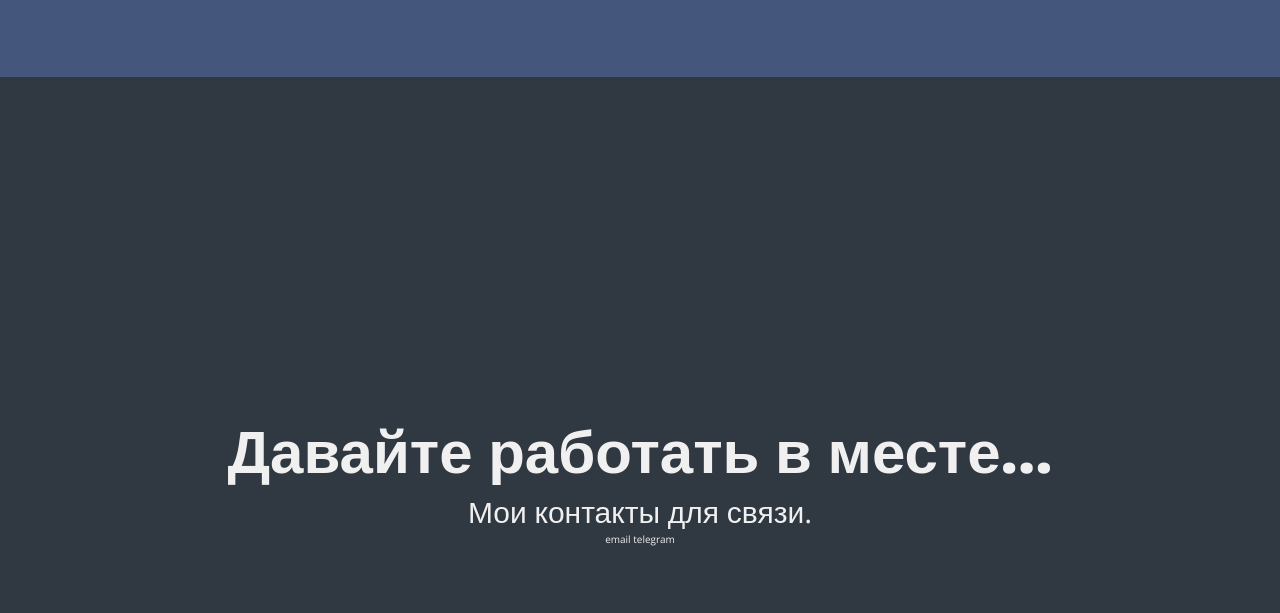
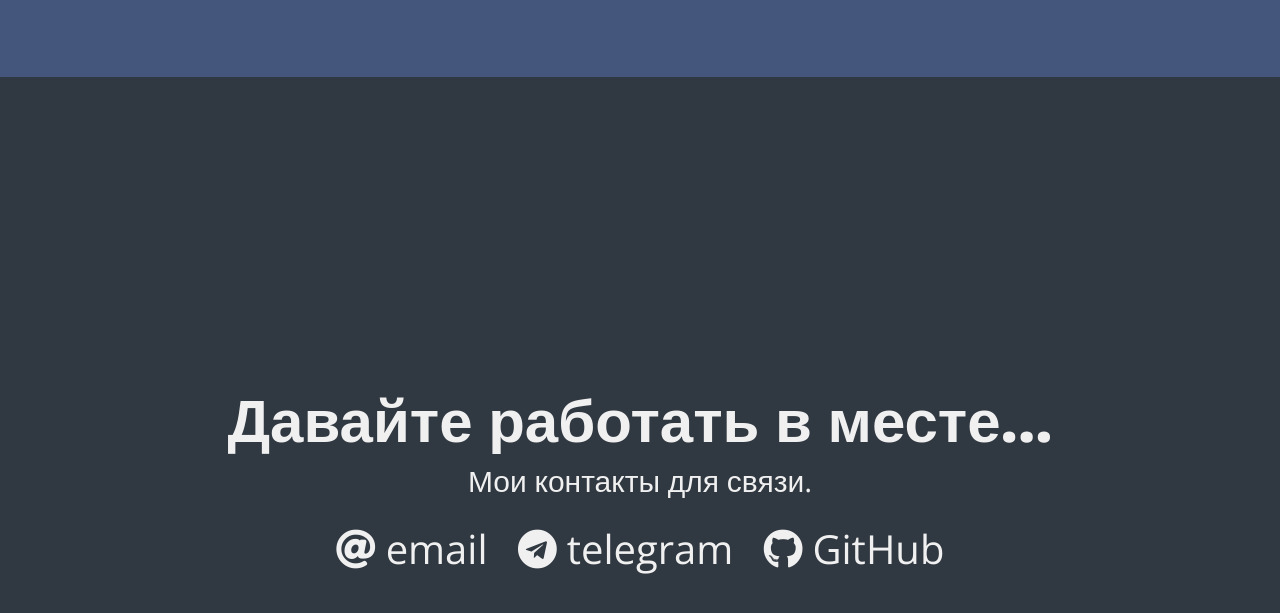
Before and after one commit to Lerts007/PersonalPortfolioWebpage-freeCodeCamp-, a plain HTML site: page index.html in a window 1280 px wide. Shown: the part 1799-2412 px from the top of the page. Drawn offline with nearby package versions, Linux system fonts and the light colour scheme.

Commit message:
Работа с media

```diff
--- a/index.html
+++ b/index.html
@@ -22,8 +22,8 @@
     </header>
     <main id="main">
       <section id="welcome-section">
-        <h1>Привет, меня зовут Дмитрий</h1>
-        <p>я изучаю frontend разработку</p>
+        <h1>Меня зовут Дмитрий</h1>
+        <p>Я изучаю frontend разработку</p>
       </section>
       <section id="projects">
         <h2>Мои проекты...</h2>
@@ -104,8 +104,15 @@
         <h2>Давайте работать в месте...</h2>
         <p>Мои контакты для связи.</p>
         <div class="contact-links">
-          <a>email</a>
-          <a>telegram</a>
+          <a id="contact-btn" href="mailto:oddff@mail.ru"
+            ><i class="fas fa-at"></i>email</a
+          >
+          <a href="https://t.me/Lerts_D" target="_blank"
+            ><i class="fab fa-telegram"></i>telegram</a
+          >
+          <a href="https://github.com/Lerts007" target="_blank"
+            ><i class="fab fa-github"></i>GitHub</a
+          >
         </div>
       </section>
     </main>
--- a/styles.css
+++ b/styles.css
@@ -10,6 +10,12 @@
   box-sizing: border-box;
   margin: 0;
   padding: 0;
+}
+
+a {
+  cursor: pointer;
+  text-decoration: none;
+  color: var(--text-color);
 }
 html {
   font-family: "Open Sans", sans-serif;
@@ -56,9 +62,6 @@ body {
 .nav-link a {
   display: block;
   height: 100%;
-  cursor: pointer;
-  text-decoration: none;
-  color: var(--text-color);
   text-align: center;
 
   padding: 1em;
@@ -163,3 +166,26 @@ body {
 #contact p {
   font-size: 3rem;
 }
+
+.contact-links {
+  margin-top: 20px;
+  font-size: 4rem;
+}
+
+.contact-links a {
+  display: inline-block;
+  margin-right: 20px;
+  transition: transform 0.4s;
+}
+
+.contact-links a:last-child {
+  margin-right: 0;
+}
+
+.contact-links a:hover {
+  transform: translateY(10px);
+}
+
+.contact-links i {
+  margin-right: 10px;
+}
```
Also changed, not shown: img/freeCodeCamp/img-05.png.
